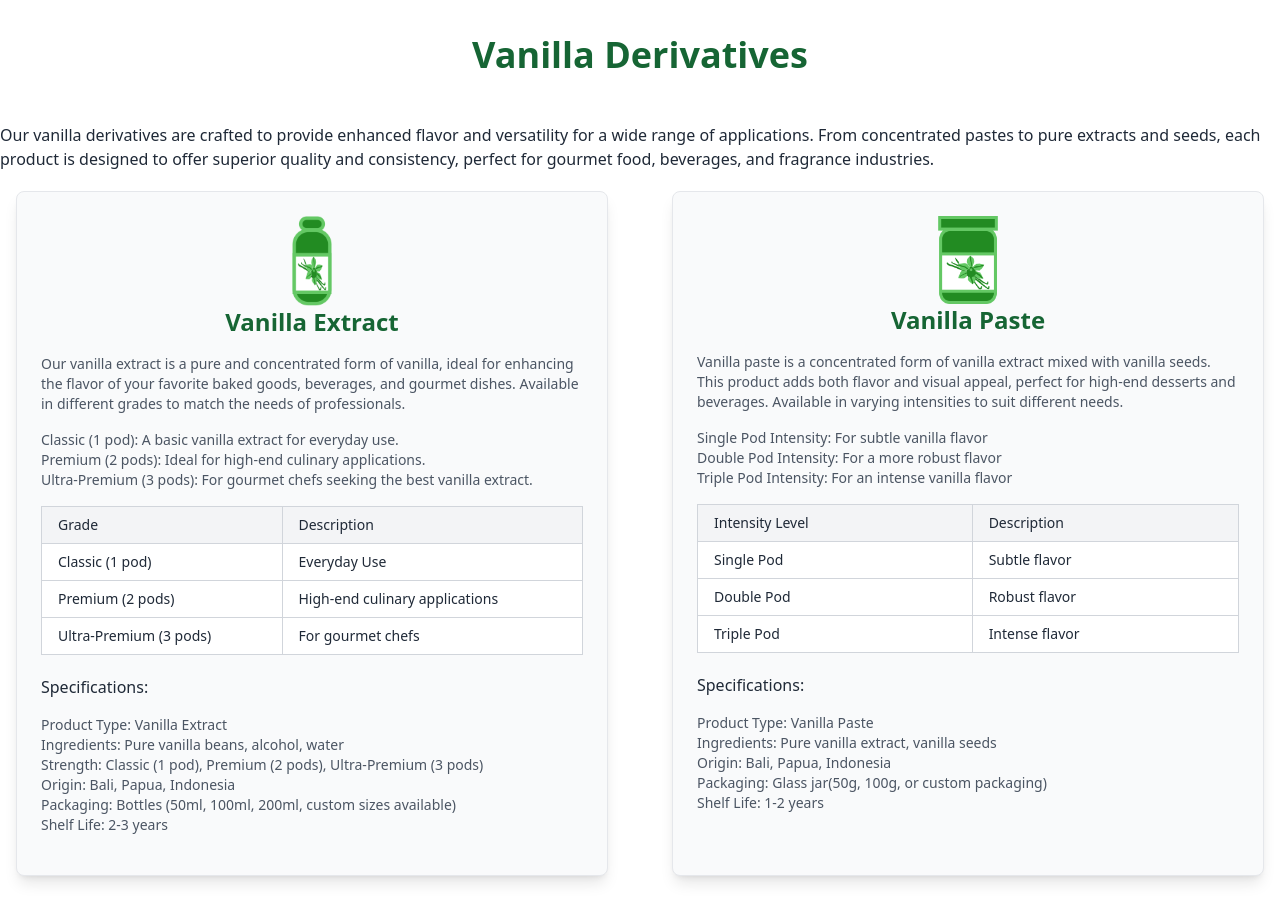
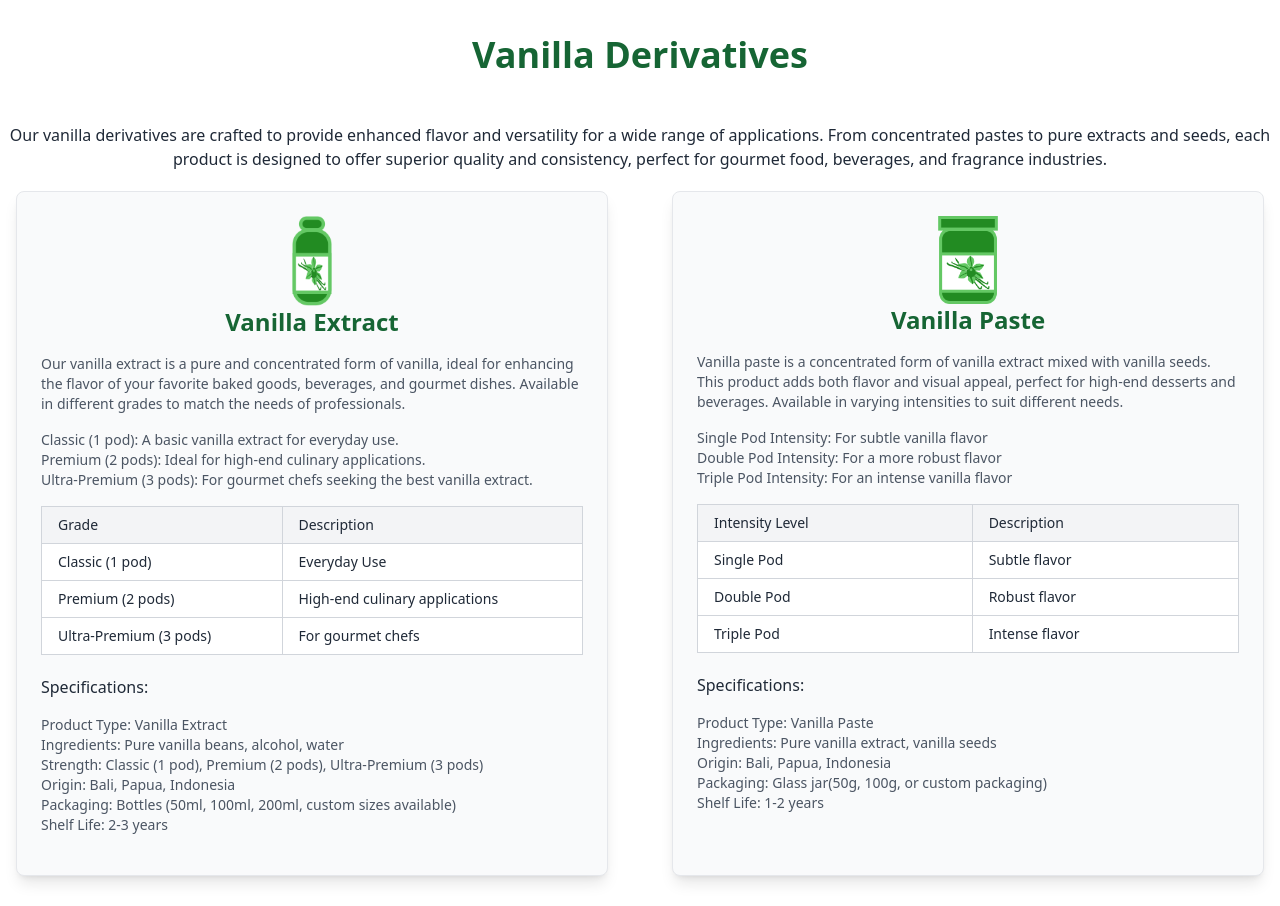
Before and after one commit to mrzero1945/vanilla-company, a Next.js app: page /products in a window 1280 px wide. Shown: the part 1320-2226 px from the top of the page. Built offline with nearby package versions, Linux system fonts and the light colour scheme.

Commit message:
update products page

```diff
--- a/components/products.tsx
+++ b/components/products.tsx
@@ -161,7 +161,7 @@ const Products = () => {
       <section className="bg-white text-gray-800 py-16">
         <div className="container mx-auto text-left">
           <h2 className="text-4xl font-bold text-green-800 mb-12 text-center">Vanilla Derivatives</h2>
-          <p className="mb-5">Our vanilla derivatives are crafted to provide enhanced flavor and versatility for a wide range of applications. From concentrated pastes to pure extracts and seeds, each product is designed to offer superior quality and consistency, perfect for gourmet food, beverages, and fragrance industries.</p>
+          <p className="mb-5 text-center">Our vanilla derivatives are crafted to provide enhanced flavor and versatility for a wide range of applications. From concentrated pastes to pure extracts and seeds, each product is designed to offer superior quality and consistency, perfect for gourmet food, beverages, and fragrance industries.</p>
           <div className="grid grid-cols-1 md:grid-cols-2 gap-8">
 
 
```
